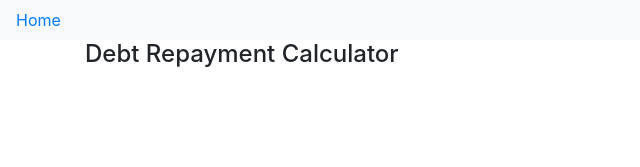
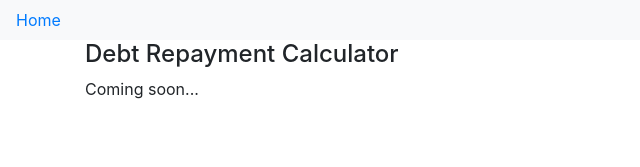
Before and after one commit to jlangevin/budget-tools, a React (Create React App) app: page /DebtRepayment in a window 1280 px wide. Shown: the top 167 px of the page, without its empty margins (0-640 px from the left). Built offline with nearby package versions, Linux system fonts and the light colour scheme.

Commit message:
Add wip text; remove direct link to amortization

```diff
--- a/src/components/Home.js
+++ b/src/components/Home.js
@@ -9,7 +9,6 @@ const Home = (props) => {
       <ListGroup flush>
         <ListGroupItem><Link to="/MonthlyLoanPayment">Monthly Loan Payment</Link></ListGroupItem>
         <ListGroupItem><Link to="/DebtRepayment">Debt Repayment</Link></ListGroupItem>
-        <ListGroupItem><Link to="/LoanAmortization">Amortization Schedule</Link></ListGroupItem>
         <ListGroupItem><Link to="/MortgageAffordability">Mortgage Affordability</Link></ListGroupItem>
       </ListGroup>
     </div>
--- a/src/components/calculators/DebtRepayment.js
+++ b/src/components/calculators/DebtRepayment.js
@@ -5,6 +5,7 @@ const DebtRepaymentCalculator = (props) => {
     <div>
       <h4>Debt Repayment Calculator</h4>
 
+      <p>Coming soon...</p>
     </div>
   );
 }
--- a/src/components/calculators/MortgageAffordability.js
+++ b/src/components/calculators/MortgageAffordability.js
@@ -7,6 +7,7 @@ const MortgageAffordability = (props) => {
         Mortgage Affordability Calculator
       </h4>
 
+      <p>Coming soon...</p>
     </div>
   );
 }
--- a/src/components/calculators/RetireYears.js
+++ b/src/components/calculators/RetireYears.js
@@ -17,6 +17,8 @@ class YearsToRetirement extends Component {
           <li>5% return on investment after inflation while saving</li>
           <li>4% withdrawal rate</li>
         </ul>
+
+        <p>Coming soon...</p>
       </div>
     );
   }
```
